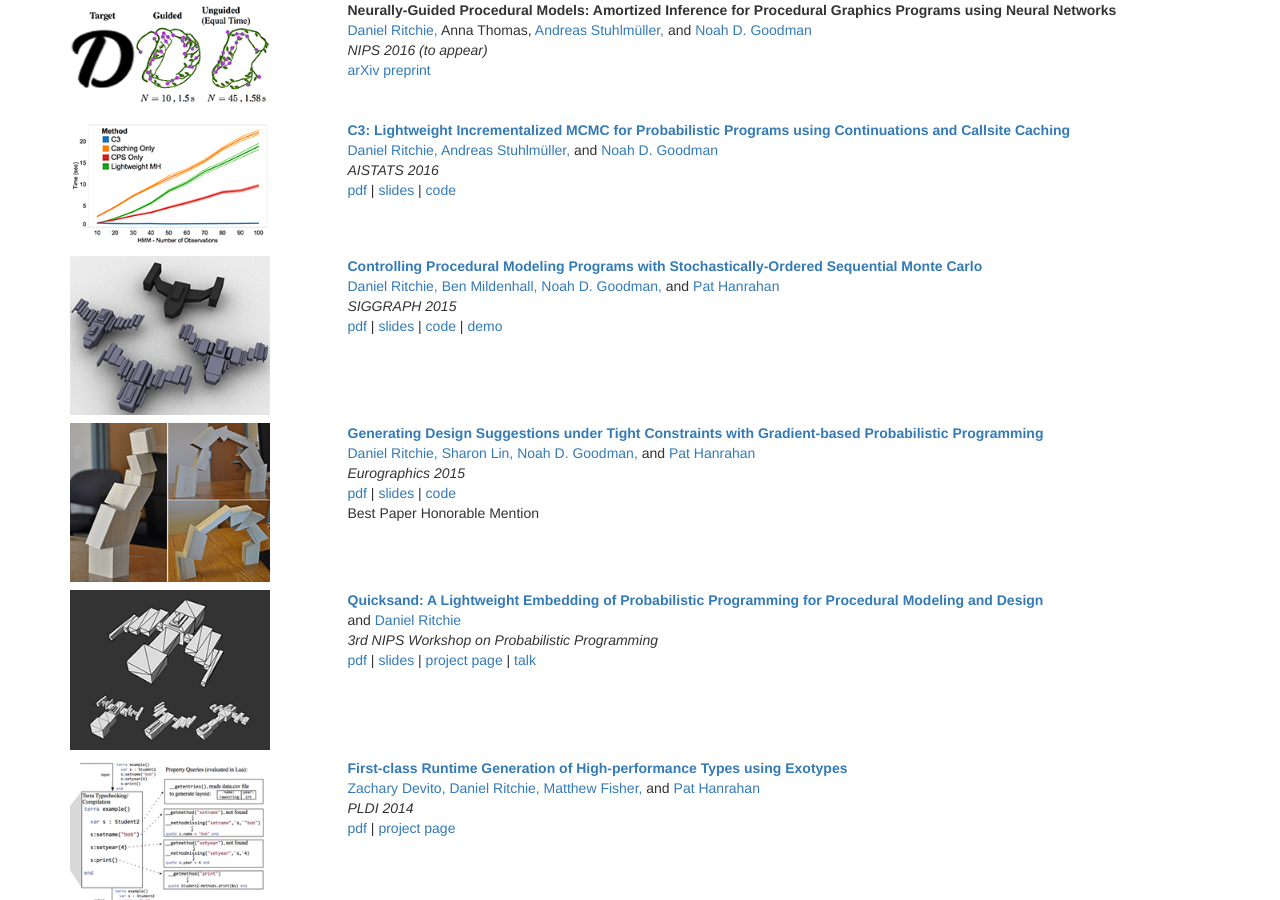
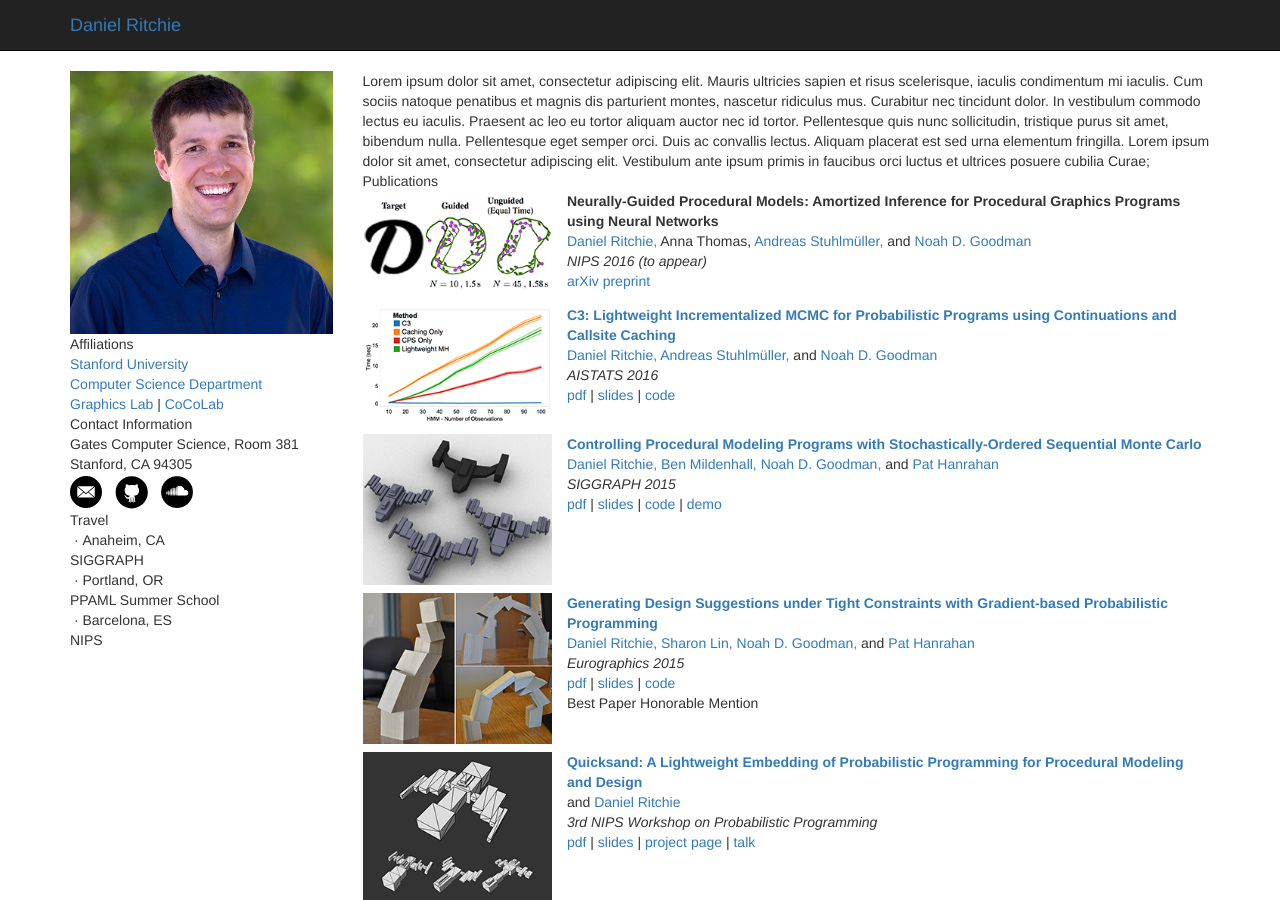
Before and after one commit to dritchie/dritchie.github.io, a Jekyll site: the page built from index.html, in a window 1280 px wide and 900 px high. Built offline with Jekyll 4.4.1, drawn with Linux system fonts in a browser that asks for light colours.

Commit message:
Work on sidebar, travel WIP

```diff
--- /dev/null
+++ b/_data/travel.json
@@ -0,0 +1,28 @@
+{
+	"monthnames": ["Jan", "Feb", "Mar", "Apr", "May", "Jun", "Jul", "Aug", "Sep", "Oct", "Nov", "Dec"],
+
+	"items": [
+
+		{
+			"startdate": "2016-07-24",
+			"enddate": "2016-07-29",
+			"event": "SIGGRAPH",
+			"location": "Anaheim, CA"
+		},
+
+		{
+			"startdate": "2016-07-30",
+			"enddate": "2016-08-05",
+			"event": "PPAML Summer School",
+			"location": "Portland, OR"
+		},
+
+		{
+			"startdate": "2016-12-03",
+			"enddate": "2016-12-11",
+			"event": "NIPS",
+			"location": "Barcelona, ES"
+		},
+
+	]
+}
--- a/_includes/publications.html
+++ b/_includes/publications.html
@@ -1,3 +1,7 @@
+<div class='mainitem' id='publications'>
+
+	<div class='mainheader'>Publications</div>
+
 	{% assign sorted_pubs = site.data.publications | sort: 'date' | reverse %}
 
 	{% for pub in sorted_pubs %}
@@ -17,7 +21,7 @@
 				{% endif %}
 			{% endcapture %}
 
-		<div class='col-lg-3 col-md-4 col-xs-5 pubimagesection'>
+			<div class='col-lg-3 col-md-4 col-xs-4 pubimagesection'>
 				{% capture imagehtml %}
 					<img class='pubimage img img-responsive' src='img/pubthumbs/{{ pub.id }}.png' width='200'/>
 				{% endcapture %}
@@ -29,7 +33,7 @@
 				{% endif %}
 			</div>
 
-		<div class='col-lg-9 col-md-8 col-xs-7 pubtextsection'>
+			<div class='col-lg-9 col-md-8 col-xs-8 pubtextsection'>
 
 				<div class='pubtitle'>
 					{% if linktypes contains 'pdf' %}
@@ -85,3 +89,7 @@
 
 		</div>
 	{% endfor %}
+
+	</div>
+
+</div>
--- /dev/null
+++ b/_includes/sidebar.html
@@ -0,0 +1,66 @@
+<div class='sidebaritem' id='headshot'>
+	<img class='img img-responsive' src='img/me.jpg' width='350'/>
+</div>
+
+<div class='sidebaritem' id='affiliations'>
+	<div class='sidebarheader'>Affiliations</div>
+	<div><a href='http://stanford.edu'>Stanford University</a></div>
+	<div><a href='http://stanford.edu'>Computer Science Department</a></div>
+	<div><a href='http://graphicsstanford.edu'>Graphics Lab</a> | <a href='http://cocolab.stanford.edu'>CoCoLab</a></div>
+</div>
+
+<div class='sidebaritem' id='contactinfo'>
+	<div class='sidebarheader'>Contact Information</div>
+	<div>Gates Computer Science, Room 381</div>
+	<div>Stanford, CA 94305</div>
+	<div>
+		<a href='mailto:dritchie@stanford.edu' style='text-decoration:none'>
+		  <img src='img/icons/email.svg' type='image/svg+xml'
+		       width=32px style='vertical-align:middle'>
+		</a>
+		&nbsp;
+		<a href='https://github.com/dritchie' style='text-decoration:none'>
+		  <img src='img/icons/github.svg' type='image/svg+xml'
+		       width=36px style='vertical-align:middle'>
+		</a>
+		&nbsp;
+		<a href='https://soundcloud.com/daniel-ritchie-2' style='text-decoration:none'>
+		  <img src='img/icons/soundcloud.png'
+		       width=32px style='vertical-align:middle'>
+		</a>
+	</div>
+</div>
+
+<div class='sidebaritem' id='travel'>
+	<div class='sidebarheader'>Travel</div>
+
+	{% capture currdate %}
+		{% assign toks =  site.time | split: ' ' %}
+		{{ toks[0] }}
+	{% endcapture %}
+
+	{% for travitem in site.data.travel.items %}
+
+		{% capture datestring %}
+			{% assign startdateparts = travitem.startdate | split: '-' %}
+			{% assign startmonthi = startdateparts[1] | minus: 1 %}
+			{% assign startmonth = site.data.travel.monthnames[startmonthi] %}
+			{% assign startday = startdateparts[2] %}
+			{% assign enddateparts = travitem.enddate | split: '-' %}
+			{% assign endmonthi = enddateparts[1] | minus: 1 %}
+			{% assign endmonth = site.data.travel.monthnames[endmonthi] %}
+			{% assign endday = enddateparts[2] %}
+
+			{% if travitem.startdate == travitem.enddate %}
+				{{ startmonth }} {{ startday }}
+			{% endif  %}
+		{% endcapture %}
+
+		<div class='travelitem {% if travitem.enddate < currdate %}{{ oldtravelitem }}{% endif %}'>
+			<span class='traveldate'></span>&nbsp;&middot;&nbsp;<span class='travelloc'>{{ travitem.location }}</span><br/>
+			<span class='travelevent'>{{ travitem.event }}</span>
+		</div>
+
+	{% endfor %}
+
+</div>
--- a/_layouts/default.html
+++ b/_layouts/default.html
@@ -5,7 +5,29 @@
 
 	<body>
 
-		{{ content }}
+		<div id="mainnav" class="navbar navbar-inverse navbar-static-top" role="navigation">
+	        <div class="container">
+				<div class="navbar-brand">
+					<a href=".">Daniel Ritchie</a>
+				</div>
+	        </div>
+	    </div>
+
+	    <div class='container' id='content'>
+
+	    	<div class='row'>
+
+	    		<div class='col-md-3 sidebar'>
+	    			{% include sidebar.html %}
+	    		</div>
+
+	    		<div class='col-md-9 maincontent'>
+					{{ content }}
+				</div>
+
+			</div>
+
+		</div>
 
 		{% include scripts.html %}
 	</body>
--- a/index.html
+++ b/index.html
@@ -2,8 +2,13 @@
 layout: default
 ---
 
-<div class='container' id='content'>
+<div class='mainitem' id='about'>
+	<div class='hidden-md hidden-lg mainheader'>About</div>
 
-	{% include publications.html %}
+	<div>
+		Lorem ipsum dolor sit amet, consectetur adipiscing elit. Mauris ultricies sapien et risus scelerisque, iaculis condimentum mi iaculis. Cum sociis natoque penatibus et magnis dis parturient montes, nascetur ridiculus mus. Curabitur nec tincidunt dolor. In vestibulum commodo lectus eu iaculis. Praesent ac leo eu tortor aliquam auctor nec id tortor. Pellentesque quis nunc sollicitudin, tristique purus sit amet, bibendum nulla. Pellentesque eget semper orci. Duis ac convallis lectus. Aliquam placerat est sed urna elementum fringilla. Lorem ipsum dolor sit amet, consectetur adipiscing elit. Vestibulum ante ipsum primis in faucibus orci luctus et ultrices posuere cubilia Curae;
+	</div>
 
 </div>
+
+{% include publications.html %}
```
Also changed, not shown: img/icons/email.svg (added), img/icons/github.svg (added), img/icons/soundcloud.png (added), img/me.jpg. Lines whose indentation alone changed are shown as unchanged.
